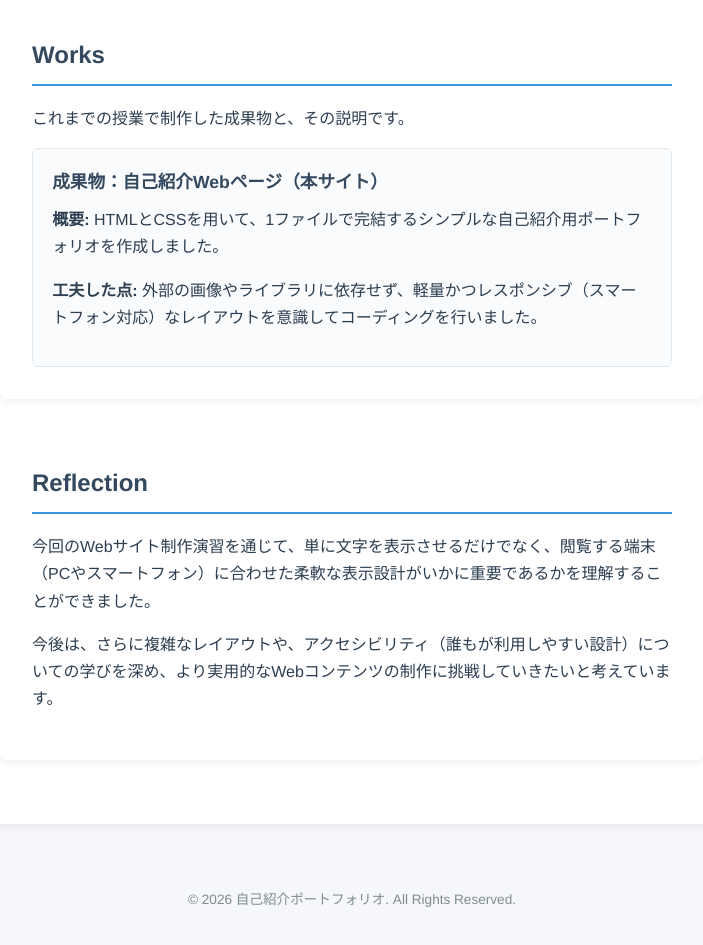
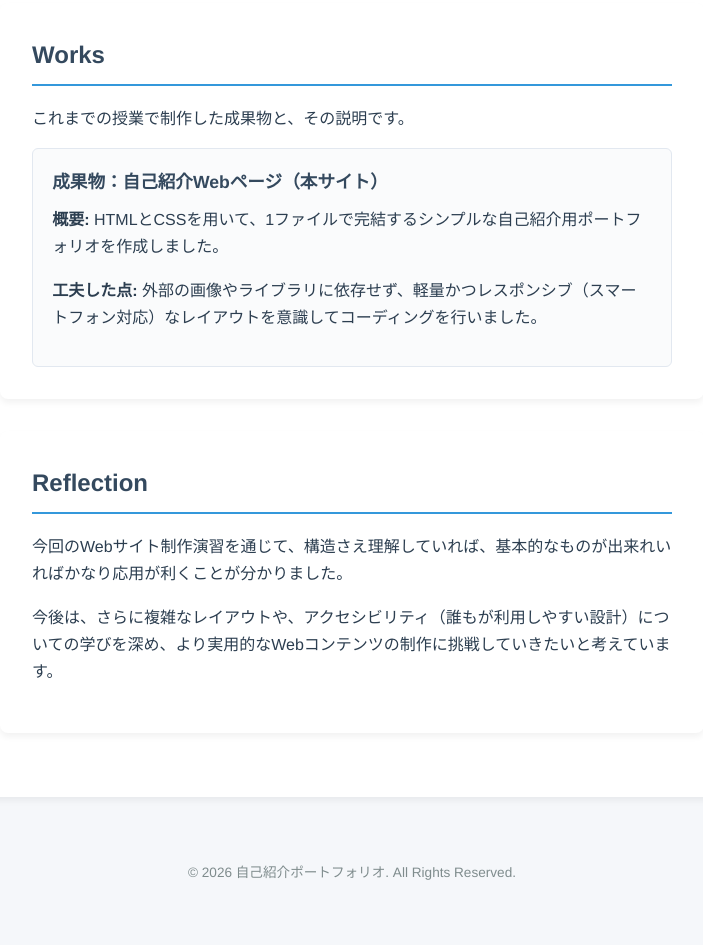
Before and after one commit to kapriko813-sketch/se-week06-site, a plain HTML site: page index.html in a window 1280 px wide. Shown: the part 810-1755 px from the top of the page, without its empty margins (288-991 px from the left). Drawn offline with Linux system fonts and the light colour scheme.

Commit message:
Update reflection section text in index.html

```diff
--- a/index.html
+++ b/index.html
@@ -181,7 +181,7 @@
         <!-- Reflection セクション -->
         <section id="reflection">
             <h2>Reflection</h2>
-            <p>今回のWebサイト制作演習を通じて、単に文字を表示させるだけでなく、閲覧する端末（PCやスマートフォン）に合わせた柔軟な表示設計がいかに重要であるかを理解することができました。</p>
+            <p>今回のWebサイト制作演習を通じて、構造さえ理解していれば、基本的なものが出来れいればかなり応用が利くことが分かりました。</p>
             <p>今後は、さらに複雑なレイアウトや、アクセシビリティ（誰もが利用しやすい設計）についての学びを深め、より実用的なWebコンテンツの制作に挑戦していきたいと考えています。</p>
         </section>
     </main>
```
